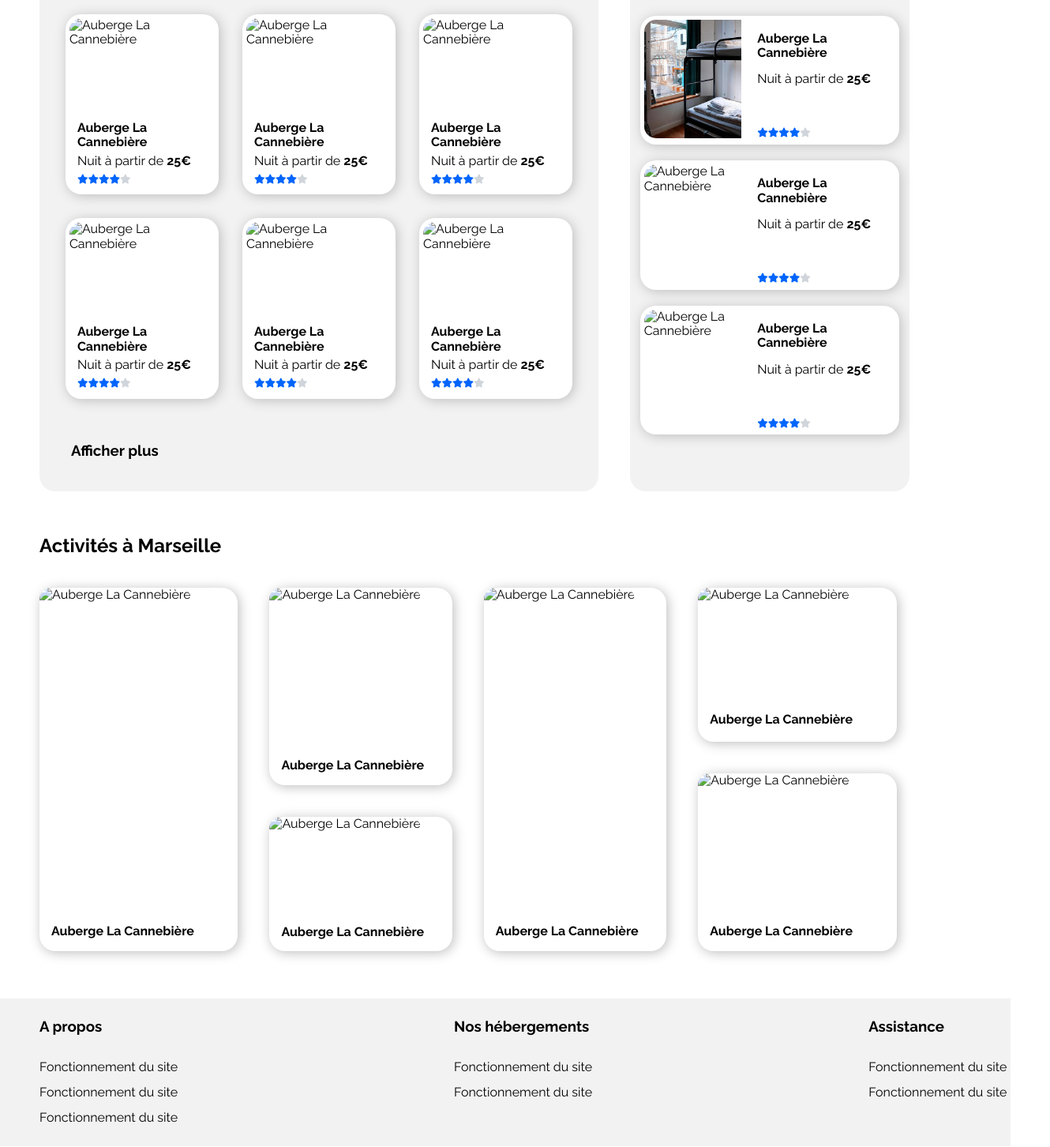
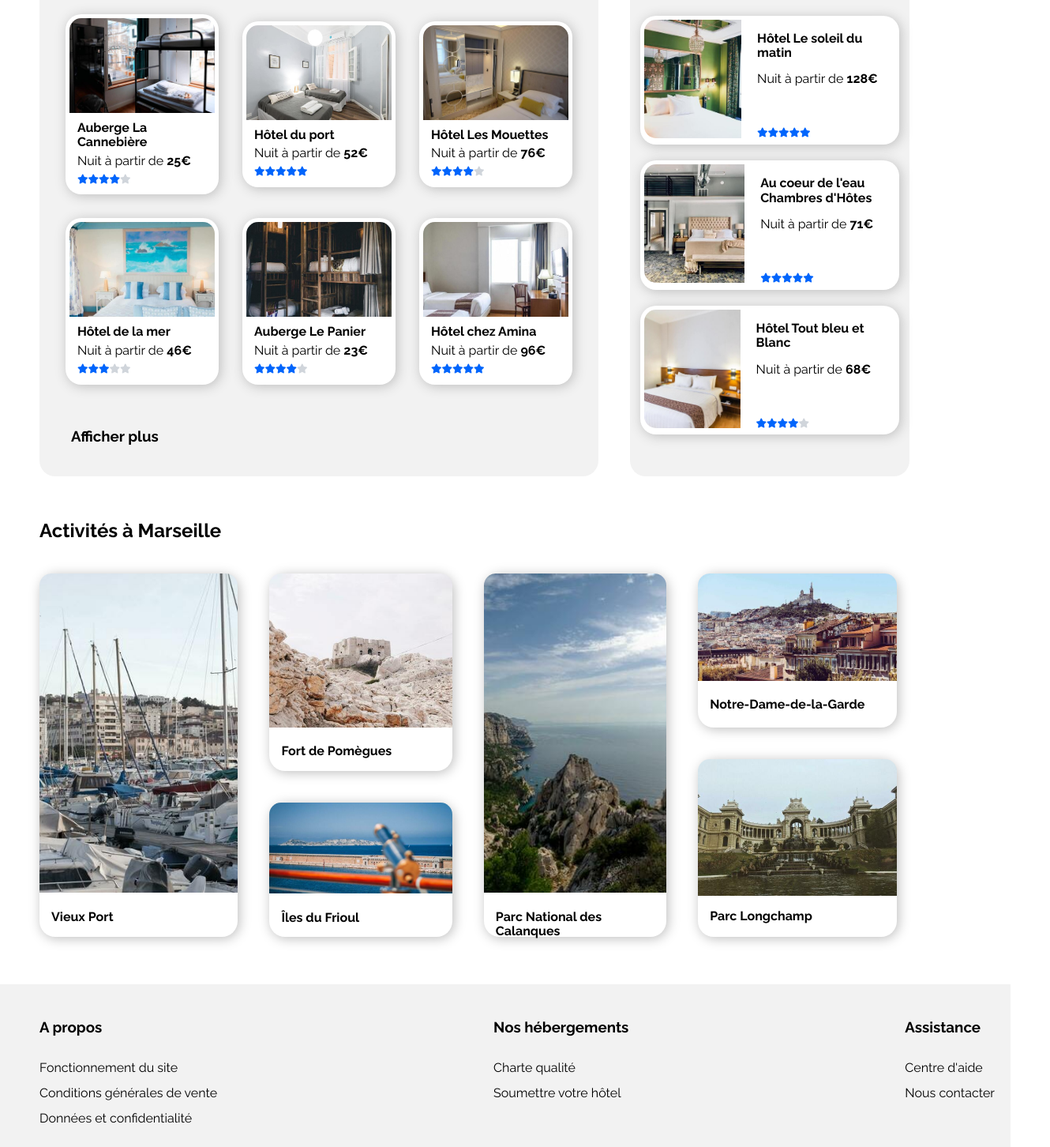
Before and after one commit to tatiana-sthl/OC_P02, a plain HTML site: page index.html in a window 1280 px wide. Shown: the part 543-1995 px from the top of the page at 79% size, 1330 px wide, since content can reach past the window. Drawn offline with Linux system fonts and the light colour scheme.

Commit message:
add final version

```diff
--- a/assets/css/styles.css
+++ b/assets/css/styles.css
@@ -1,7 +1,6 @@
 html {
     font-family: 'Raleway', sans-serif;
 }
-
 
 /* header */
 
@@ -448,17 +447,22 @@ footer {
 .footer {
     display: flex;
     flex-wrap: wrap;
-    width: 100%;
     line-height: 2em;
     margin-left: 50px;
 }
 
 .about {
+    margin-top: 20px;
     margin-right: 350px;
 }
 
 .our-accommodations {
+    margin-top: 20px;
     margin-right: 350px;
+}
+
+.support {
+    margin-top: 20px;
 }
 
 .about
@@ -485,6 +489,8 @@ footer {
 
 /*version mobile*/
 @media (max-width: 768px) {
+
+
     header {
         display: block;
         text-align: center;
@@ -530,6 +536,7 @@ footer {
     }
 
     .search-icon {
+        display: block;
         margin: 0;
         color: white;
     }
@@ -550,10 +557,11 @@ footer {
     #section1 {
         display: flex;
         flex-direction: column-reverse;
+        margin: 0;
     }
 
     .h2-section1 {
-        margin: 40px 0 20px 0;
+        margin: 40px 0 20px 15px;
     }
 
     .accommodations,
@@ -577,7 +585,7 @@ footer {
     }
 
     .see-more {
-        margin: 20px 0 0 0;
+        margin: 20px 0 0 15px;
     }
 
     #section2 {
@@ -616,6 +624,10 @@ footer {
             margin: 10px 0;
     }
 
+    .footer {
+        flex-direction: column;
+    }
+
 
     .about,
     .our-accommodations,
@@ -626,7 +638,8 @@ footer {
 
 
 /*version tablette*/
-@media (max-width: 993px) {
+@media (min-width: 768px) and (max-width: 993px) {
+
     header {
         margin-left: 20px;
     }
@@ -645,6 +658,7 @@ footer {
     }
 
     .search-icon {
+        display: block;
         margin: 0;
         color: white;
     }
@@ -653,12 +667,20 @@ footer {
         margin: 0;
     }
 
-    .search-icon {
-        display: none;
+    #section1 {
+        display: flex;
+        flex-direction: column-reverse;
+        margin: 0;
     }
 
-    #section1 {
-        margin: 0 20px 0 0;
+    .accommodations,
+    .most-popular {
+        width: 100%;
+    }
+
+    .accommodations {
+        background-color: transparent;
+        margin: 0 5px 0 5px;
     }
 
     .star-stack-popular {
@@ -699,6 +721,10 @@ footer {
             margin: 10px 0;
     }
 
+    .footer {
+        justify-content: space-between;
+    }
+
     .about,
     .our-accommodations,
     .support {
--- a/index.html
+++ b/index.html
@@ -4,8 +4,8 @@
         <meta charset="utf-8">
         <meta name="viewport" content="width=device-width, initial-scale=1">
         <title>Booki</title>
-        <link rel="stylesheet" type="text/css" href="/assets/css/normalize.css">
-        <link rel="stylesheet" type="text/css" href="/assets/css/styles.css">
+        <link rel="stylesheet" type="text/css" href="./assets/css/normalize.css">
+        <link rel="stylesheet" type="text/css" href="./assets/css/styles.css">
         <script src="https://kit.fontawesome.com/7e9e82b64c.js" crossorigin="anonymous"></script>
         <link rel="preconnect" href="https://fonts.googleapis.com">
         <link rel="preconnect" href="https://fonts.gstatic.com" crossorigin>
@@ -42,10 +42,8 @@
                     <i class="fa-solid fa-location-dot"></i>
                     <input class="searchbar" type="text" name="ville" placeholder="Marseille, France" />
                     <button class="search-button" type="submit">
-                        <a href="#">
                             <span class="text-button-search">Rechercher</span>
                             <span class="search-icon"><i class="fas fa-search"></i></span>
-                        </a>
                     </button>
                 </form>
 
@@ -79,7 +77,7 @@
                         <div class="card-row">
                             <a href="#">
                                 <div class="img-accommodations-container">
-                                    <img src="/assets/hebergements/4_small/marcus-loke-WQJvWU_HZFo-unsplash.jpg" alt="Auberge La Cannebière">
+                                    <img src="./assets/images/hebergements/4_small/marcus-loke-WQJvWU_HZFo-unsplash.jpg" alt="Auberge La Cannebière">
                                 </div>
                                 <div class="text-accommodations">
                                     <h4 class="title-card">Auberge La Cannebière</h4>
@@ -93,11 +91,25 @@
                         <div class="card-row">
                             <a href="#">
                                 <div class="img-accommodations-container">
-                                    <img src="/assets/hebergements/4_small/marcus-loke-WQJvWU_HZFo-unsplash.jpg" alt="Auberge La Cannebière">
+                                    <img src="./assets/images/hebergements/4_small/fred-kleber-gTbaxaVLvsg-unsplash.jpg" alt="Hôtel du port">
                                 </div>
                                 <div class="text-accommodations">
-                                    <h4 class="title-card">Auberge La Cannebière</h4>
-                                    <p class="p-card">Nuit à partir de <b>25€</b></p>
+                                    <h4 class="title-card">Hôtel du port</h4>
+                                    <p class="p-card">Nuit à partir de <b>52€</b></p>
+                                    <div class="star-stack">
+                                        <i class="fa-solid fa-star fa-xs"></i><i class="fa-solid fa-star fa-xs"></i><i class="fa-solid fa-star fa-xs"></i><i class="fa-solid fa-star fa-xs"></i><i class="fa-solid fa-star fa-xs"></i>
+                                    </div>
+                                </div>
+                            </a>
+                        </div>
+                        <div class="card-row">
+                            <a href="#">
+                                <div class="img-accommodations-container">
+                                    <img src="./assets/images/hebergements/4_small/reisetopia-B8WIgxA_PFU-unsplash.jpg" alt="Hôtel Les Mouettes">
+                                </div>
+                                <div class="text-accommodations">
+                                    <h4 class="title-card">Hôtel Les Mouettes</h4>
+                                    <p class="p-card">Nuit à partir de <b>76€</b></p>
                                     <div class="star-stack">
                                         <i class="fa-solid fa-star fa-xs"></i><i class="fa-solid fa-star fa-xs"></i><i class="fa-solid fa-star fa-xs"></i><i class="fa-solid fa-star fa-xs"></i><i class="fa-solid fa-star fa-xs star-grey"></i>
                                     </div>
@@ -107,11 +119,25 @@
                         <div class="card-row">
                             <a href="#">
                                 <div class="img-accommodations-container">
-                                    <img src="/assets/hebergements/4_small/marcus-loke-WQJvWU_HZFo-unsplash.jpg" alt="Auberge La Cannebière">
+                                    <img src="./assets/images/hebergements/4_small/annie-spratt-Eg1qcIitAuA-unsplash.jpg" alt="Hôtel de la mer">
                                 </div>
                                 <div class="text-accommodations">
-                                    <h4 class="title-card">Auberge La Cannebière</h4>
-                                    <p class="p-card">Nuit à partir de <b>25€</b></p>
+                                    <h4 class="title-card">Hôtel de la mer</h4>
+                                    <p class="p-card">Nuit à partir de <b>46€</b></p>
+                                    <div class="star-stack">
+                                        <i class="fa-solid fa-star fa-xs"></i><i class="fa-solid fa-star fa-xs"></i><i class="fa-solid fa-star fa-xs"></i><i class="fa-solid fa-star fa-xs star-grey"></i><i class="fa-solid fa-star fa-xs star-grey"></i>
+                                    </div>
+                                </div>
+                            </a>
+                        </div>
+                        <div class="card-row">
+                            <a href="#">
+                                <div class="img-accommodations-container">
+                                    <img src="./assets/images/hebergements/4_small/nicate-lee-kT-ZyaiwBe0-unsplash.jpg" alt="Auberge Le Panier">
+                                </div>
+                                <div class="text-accommodations">
+                                    <h4 class="title-card">Auberge Le Panier</h4>
+                                    <p class="p-card">Nuit à partir de <b>23€</b></p>
                                     <div class="star-stack">
                                         <i class="fa-solid fa-star fa-xs"></i><i class="fa-solid fa-star fa-xs"></i><i class="fa-solid fa-star fa-xs"></i><i class="fa-solid fa-star fa-xs"></i><i class="fa-solid fa-star fa-xs star-grey"></i>
                                     </div>
@@ -121,41 +147,13 @@
                         <div class="card-row">
                             <a href="#">
                                 <div class="img-accommodations-container">
-                                    <img src="/assets/hebergements/4_small/marcus-loke-WQJvWU_HZFo-unsplash.jpg" alt="Auberge La Cannebière">
+                                    <img src="./assets/images/hebergements/4_small/febrian-zakaria-M6S1WvfW68A-unsplash.jpg" alt="Hôtel chez Amina">
                                 </div>
                                 <div class="text-accommodations">
-                                    <h4 class="title-card">Auberge La Cannebière</h4>
-                                    <p class="p-card">Nuit à partir de <b>25€</b></p>
+                                    <h4 class="title-card">Hôtel chez Amina</h4>
+                                    <p class="p-card">Nuit à partir de <b>96€</b></p>
                                     <div class="star-stack">
-                                        <i class="fa-solid fa-star fa-xs"></i><i class="fa-solid fa-star fa-xs"></i><i class="fa-solid fa-star fa-xs"></i><i class="fa-solid fa-star fa-xs"></i><i class="fa-solid fa-star fa-xs star-grey"></i>
-                                    </div>
-                                </div>
-                            </a>
-                        </div>
-                        <div class="card-row">
-                            <a href="#">
-                                <div class="img-accommodations-container">
-                                    <img src="/assets/hebergements/4_small/marcus-loke-WQJvWU_HZFo-unsplash.jpg" alt="Auberge La Cannebière">
-                                </div>
-                                <div class="text-accommodations">
-                                    <h4 class="title-card">Auberge La Cannebière</h4>
-                                    <p class="p-card">Nuit à partir de <b>25€</b></p>
-                                    <div class="star-stack">
-                                        <i class="fa-solid fa-star fa-xs"></i><i class="fa-solid fa-star fa-xs"></i><i class="fa-solid fa-star fa-xs"></i><i class="fa-solid fa-star fa-xs"></i><i class="fa-solid fa-star fa-xs star-grey"></i>
-                                    </div>
-                                </div>
-                            </a>
-                        </div>
-                        <div class="card-row">
-                            <a href="#">
-                                <div class="img-accommodations-container">
-                                    <img src="/assets/hebergements/4_small/marcus-loke-WQJvWU_HZFo-unsplash.jpg" alt="Auberge La Cannebière">
-                                </div>
-                                <div class="text-accommodations">
-                                    <h4 class="title-card">Auberge La Cannebière</h4>
-                                    <p class="p-card">Nuit à partir de <b>25€</b></p>
-                                    <div class="star-stack">
-                                        <i class="fa-solid fa-star fa-xs"></i><i class="fa-solid fa-star fa-xs"></i><i class="fa-solid fa-star fa-xs"></i><i class="fa-solid fa-star fa-xs"></i><i class="fa-solid fa-star fa-xs star-grey"></i>
+                                        <i class="fa-solid fa-star fa-xs"></i><i class="fa-solid fa-star fa-xs"></i><i class="fa-solid fa-star fa-xs"></i><i class="fa-solid fa-star fa-xs"></i><i class="fa-solid fa-star fa-xs"></i>
                                     </div>
                                 </div>
                             </a>
@@ -174,35 +172,35 @@
                     <div class="most-popular-container">
                         <a href="#" class="card-row-popular">
                             <div class="img-accommodations-container-popular">
-                                <img class="img-accommodations-popular" src="./assets/images/hebergements/4_small/marcus-loke-WQJvWU_HZFo-unsplash.jpg" alt="Auberge La Cannebière">
+                                <img class="img-accommodations-popular" src="./assets/images/hebergements/4_small/emile-guillemot-Bj_rcSC5XfE-unsplash.jpg" alt="Hôtel Le soleil du matin">
                             </div>
                             <div class="text-accommodations-popular">
-                                <h4 class="title-card-popular">Auberge La Cannebière</h4>
-                                <p class="p-card-popular">Nuit à partir de <b>25€</b></p>
+                                <h4 class="title-card-popular">Hôtel Le soleil du matin</h4>
+                                <p class="p-card-popular">Nuit à partir de <b>128€</b></p>
                                 <div class="star-stack-popular">
-                                    <i class="fa-solid fa-star fa-xs"></i><i class="fa-solid fa-star fa-xs"></i><i class="fa-solid fa-star fa-xs"></i><i class="fa-solid fa-star fa-xs"></i><i class="fa-solid fa-star fa-xs star-grey"></i>
+                                    <i class="fa-solid fa-star fa-xs"></i><i class="fa-solid fa-star fa-xs"></i><i class="fa-solid fa-star fa-xs"></i><i class="fa-solid fa-star fa-xs"></i><i class="fa-solid fa-star fa-xs"></i>
                                 </div>
                             </div>
                         </a>
                         <a href="#" class="card-row-popular">
                             <div class="img-accommodations-container-popular">
-                                <img class="img-accommodations-popular" src="/assets/hebergements/4_small/marcus-loke-WQJvWU_HZFo-unsplash.jpg" alt="Auberge La Cannebière">
+                                <img class="img-accommodations-popular" src="./assets/images/hebergements/4_small/aw-creative-VGs8z60yT2c-unsplash.jpg" alt="Au coeur de l'eau Chambres d'Hôtes">
                             </div>
                             <div class="text-accommodations-popular">
-                                <h4 class="title-card-popular">Auberge La Cannebière</h4>
-                                <p class="p-card-popular">Nuit à partir de <b>25€</b></p>
+                                <h4 class="title-card-popular">Au coeur de l'eau<br>Chambres d'Hôtes</h4>
+                                <p class="p-card-popular">Nuit à partir de <b>71€</b></p>
                                 <div class="star-stack-popular">
-                                    <i class="fa-solid fa-star fa-xs"></i><i class="fa-solid fa-star fa-xs"></i><i class="fa-solid fa-star fa-xs"></i><i class="fa-solid fa-star fa-xs"></i><i class="fa-solid fa-star fa-xs star-grey"></i>
+                                    <i class="fa-solid fa-star fa-xs"></i><i class="fa-solid fa-star fa-xs"></i><i class="fa-solid fa-star fa-xs"></i><i class="fa-solid fa-star fa-xs"></i><i class="fa-solid fa-star fa-xs"></i>
                                 </div>
                             </div>
                         </a>
                         <a href="#" class="card-row-popular">
                             <div class="img-accommodations-container-popular">
-                                <img class="img-accommodations-popular" src="/assets/hebergements/4_small/marcus-loke-WQJvWU_HZFo-unsplash.jpg" alt="Auberge La Cannebière">
+                                <img class="img-accommodations-popular" src="./assets/images/hebergements/4_small/febrian-zakaria-sjvU0THccQA-unsplash.jpg" alt="Hôtel Tout bleu et Blanc">
                             </div>
                             <div class="text-accommodations-popular">
-                                <h4 class="title-card-popular">Auberge La Cannebière</h4>
-                                <p class="p-card-popular">Nuit à partir de <b>25€</b></p>
+                                <h4 class="title-card-popular">Hôtel Tout bleu et Blanc</h4>
+                                <p class="p-card-popular">Nuit à partir de <b>68€</b></p>
                                 <div class="star-stack-popular">
                                     <i class="fa-solid fa-star fa-xs"></i><i class="fa-solid fa-star fa-xs"></i><i class="fa-solid fa-star fa-xs"></i><i class="fa-solid fa-star fa-xs"></i><i class="fa-solid fa-star fa-xs star-grey"></i>
                                 </div>
@@ -212,6 +210,7 @@
                 </div>
             </section>
 
+            <!--section activités-->
             <section id="section2">
 
                 <h2 class="h2-section2">Activités à Marseille</h2>
@@ -222,10 +221,10 @@
                         <div class="card-row-activities div-1">
                             <a href="#">
                                 <div class="img-activities-container-1">
-                                    <img class="img-activities" src="/assets/hebergements/4_small/marcus-loke-WQJvWU_HZFo-unsplash.jpg" alt="Auberge La Cannebière">
+                                    <img class="img-activities" src="./assets/images/activites/4_small/reno-laithienne-QUgJhdY5Fyk-unsplash.jpg" alt="Vieux Port">
                                 </div>
                                 <div class="title-card-activities">
-                                    <h4>Auberge La Cannebière</h4>
+                                    <h4>Vieux Port</h4>
                                 </div>
                             </a>
                         </div>
@@ -234,20 +233,20 @@
                         <div class="card-row-activities div-2">
                             <a href="#">
                                 <div class="img-activities-container-2">
-                                    <img class="img-activities" src="/assets/hebergements/4_small/marcus-loke-WQJvWU_HZFo-unsplash.jpg" alt="Auberge La Cannebière">
+                                    <img class="img-activities" src="./assets/images/activites/4_small/paul-hermann-QFTrLdQIRhI-unsplash.jpg" alt="Fort de Pomègues">
                                 </div>
                                 <div class="title-card-activities">
-                                    <h4>Auberge La Cannebière</h4>
+                                    <h4>Fort de Pomègues</h4>
                                 </div>
                             </a>
                         </div>
                         <div class="card-row-activities div-3">
                             <a href="#">
                                 <div class="img-activities-container-3">
-                                    <img class="img-activities" src="/assets/hebergements/4_small/marcus-loke-WQJvWU_HZFo-unsplash.jpg" alt="Auberge La Cannebière">
+                                    <img class="img-activities" src="./assets/images/activites/4_small/kevin-hikari-rV_Qd1l-VXg-unsplash.jpg" alt="Îles du Frioul">
                                 </div>
                                 <div class="title-card-activities">
-                                    <h4>Auberge La Cannebière</h4>
+                                    <h4>Îles du Frioul</h4>
                                 </div>
                             </a>
                         </div>
@@ -256,10 +255,10 @@
                         <div class="card-row-activities div-4">
                             <a href="#">
                                 <div class="img-activities-container-4">
-                                    <img class="img-activities" src="/assets/hebergements/4_small/marcus-loke-WQJvWU_HZFo-unsplash.jpg" alt="Auberge La Cannebière">
+                                    <img class="img-activities" src="./assets/images/activites/4_small/kilyan-sockalingum-NR8-cBCN3aI-unsplash.jpg" alt="Parc National des Calanques">
                                 </div>
                                 <div class="title-card-activities">
-                                    <h4>Auberge La Cannebière</h4>
+                                    <h4>Parc National des Calanques</h4>
                                 </div>
                             </a>
                         </div>
@@ -268,20 +267,20 @@
                         <div class="card-row-activities div-5">
                             <a href="#">
                                 <div class="img-activities-container-5">
-                                    <img class="img-activities" src="/assets/hebergements/4_small/marcus-loke-WQJvWU_HZFo-unsplash.jpg" alt="Auberge La Cannebière">
+                                    <img class="img-activities" src="./assets/images/activites/4_small/florian-wehde-xW9e8gdotxI-unsplash.jpg" alt="Notre-Dame-de-la-Garde">
                                 </div>
                                 <div class="title-card-activities">
-                                    <h4>Auberge La Cannebière</h4>
+                                    <h4>Notre-Dame-de-la-Garde</h4>
                                 </div>
                             </a>
                         </div>
                         <div class="card-row-activities div-6">
                             <a href="#">
                                 <div class="img-activities-container-6">
-                                    <img class="img-activities" src="/assets/hebergements/4_small/marcus-loke-WQJvWU_HZFo-unsplash.jpg" alt="Auberge La Cannebière">
+                                    <img class="img-activities" src="./assets/images/activites/4_small/lena-paulin-wH2-EJoDcV0-unsplash.jpg" alt="Parc Longchamp">
                                 </div>
                                 <div class="title-card-activities-6">
-                                    <h4>Auberge La Cannebière</h4>
+                                    <h4>Parc Longchamp</h4>
                                 </div>
                             </a>
                         </div>
@@ -300,16 +299,16 @@
                     <h3>A propos</h3>
                     <ul>
                         <li><a href="#">Fonctionnement du site</a></li>
-                        <li><a href="#">Fonctionnement du site</a></li>
-                        <li><a href="#">Fonctionnement du site</a></li>
+                        <li><a href="#">Conditions générales de vente</a></li>
+                        <li><a href="#">Données et confidentialité</a></li>
                     </ul>
                 </div>
 
                 <div class="our-accommodations">
                     <h3>Nos hébergements</h3>
                     <ul>
-                        <li><a href="#">Fonctionnement du site</a></li>
-                        <li><a href="#">Fonctionnement du site</a></li>
+                        <li><a href="#">Charte qualité</a></li>
+                        <li><a href="#">Soumettre votre hôtel</a></li>
                     </ul>
 
                 </div>
@@ -317,8 +316,8 @@
                 <div class="support">
                     <h3>Assistance</h3>
                     <ul>
-                        <li><a href="#">Fonctionnement du site</a></li>
-                        <li><a href="#">Fonctionnement du site</a></li>
+                        <li><a href="#">Centre d'aide</a></li>
+                        <li><a href="#">Nous contacter</a></li>
                     </ul>
 
                 </div>
```
